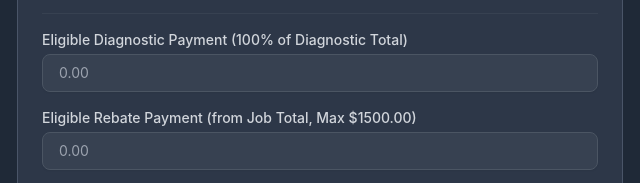
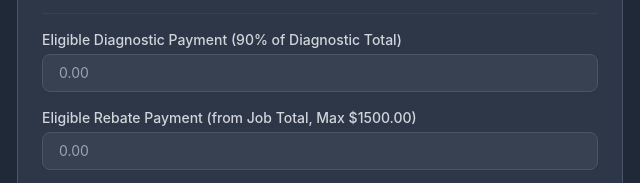
Before and after one commit to Mazdasplus/coolair, a plain HTML site: page index.html in a window 1280 px wide. Shown: the part 614-797 px from the top of the page, 320-960 px from the left. Drawn offline with nearby package versions, Linux system fonts and the light colour scheme.

Commit message:
Update index.html

```diff
--- a/index.html
+++ b/index.html
@@ -148,7 +148,7 @@
 
                     <!-- Eligible Diagnostic Payment Field -->
                     <div class="mt-4">
-                        <label for="eligibleDiagnosticPayment_${index}" class="block text-sm font-medium text-gray-300 mb-1">Eligible Diagnostic Payment (100% of Diagnostic Total)</label>
+                        <label for="eligibleDiagnosticPayment_${index}" class="block text-sm font-medium text-gray-300 mb-1">Eligible Diagnostic Payment (90% of Diagnostic Total)</label>
                         <input type="text" id="eligibleDiagnosticPayment_${index}" name="eligibleDiagnosticPayment_${index}" value="0.00" readonly
                                class="mt-1 block w-full px-4 py-2 border border-gray-600 rounded-lg bg-gray-700 text-gray-400 cursor-not-allowed shadow-sm sm:text-sm">
                     </div>
@@ -246,7 +246,7 @@
 
                 // Calculate values
                 const roTotal = diagnosticTotal + jobTotal;
-                const eligibleDiagnosticPayment = diagnosticTotal;
+                const eligibleDiagnosticPayment = diagnosticTotal * 0.90; // UPDATED to 90%
                 const eligibleRebatePayment = Math.min(jobTotal, REBATE_MAX_CAP);
                 const customerPayPercentage = Math.min(jobTotal * 0.10, OVERAGE_THRESHOLD * 0.10);
                 const totalRebatePayment = eligibleRebatePayment + eligibleDiagnosticPayment;
```
